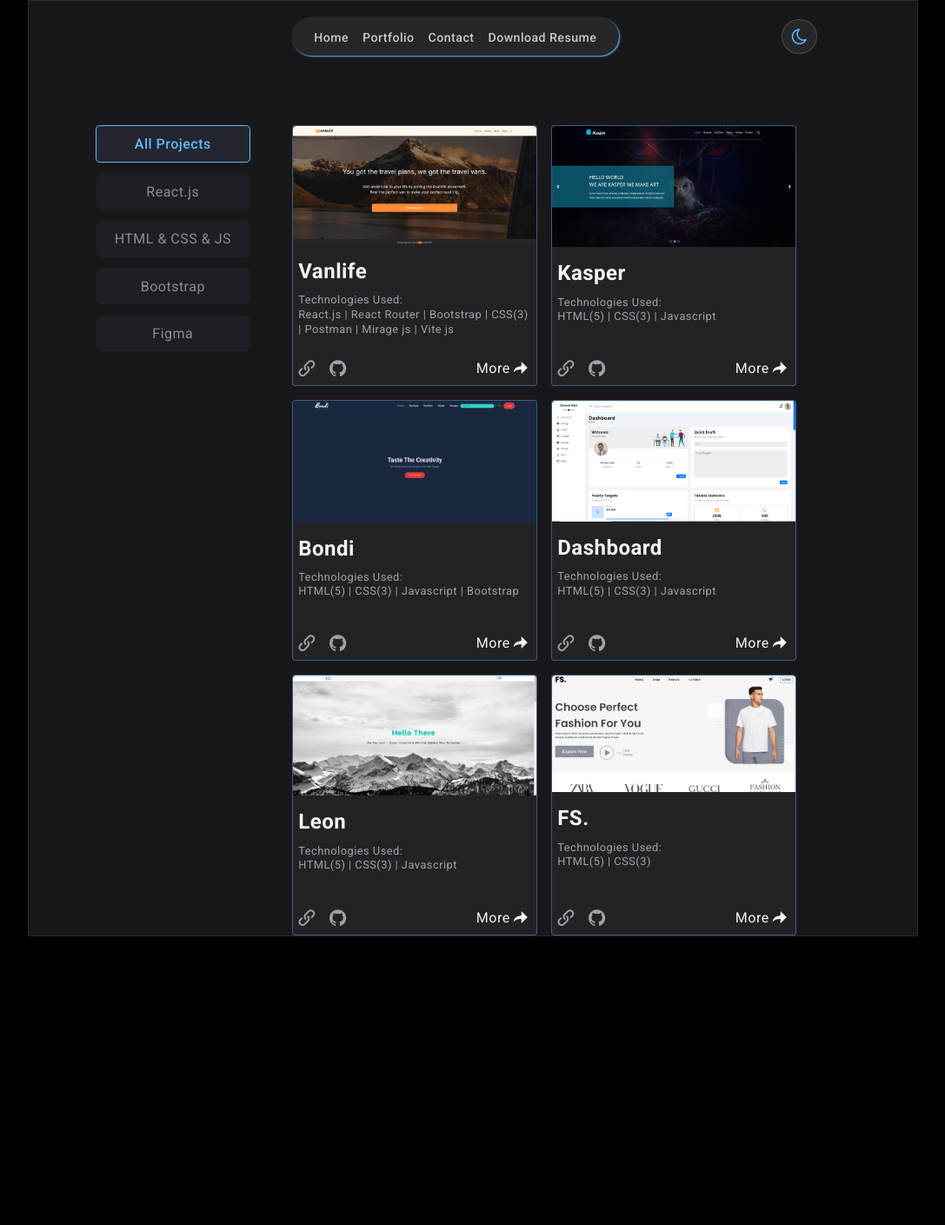
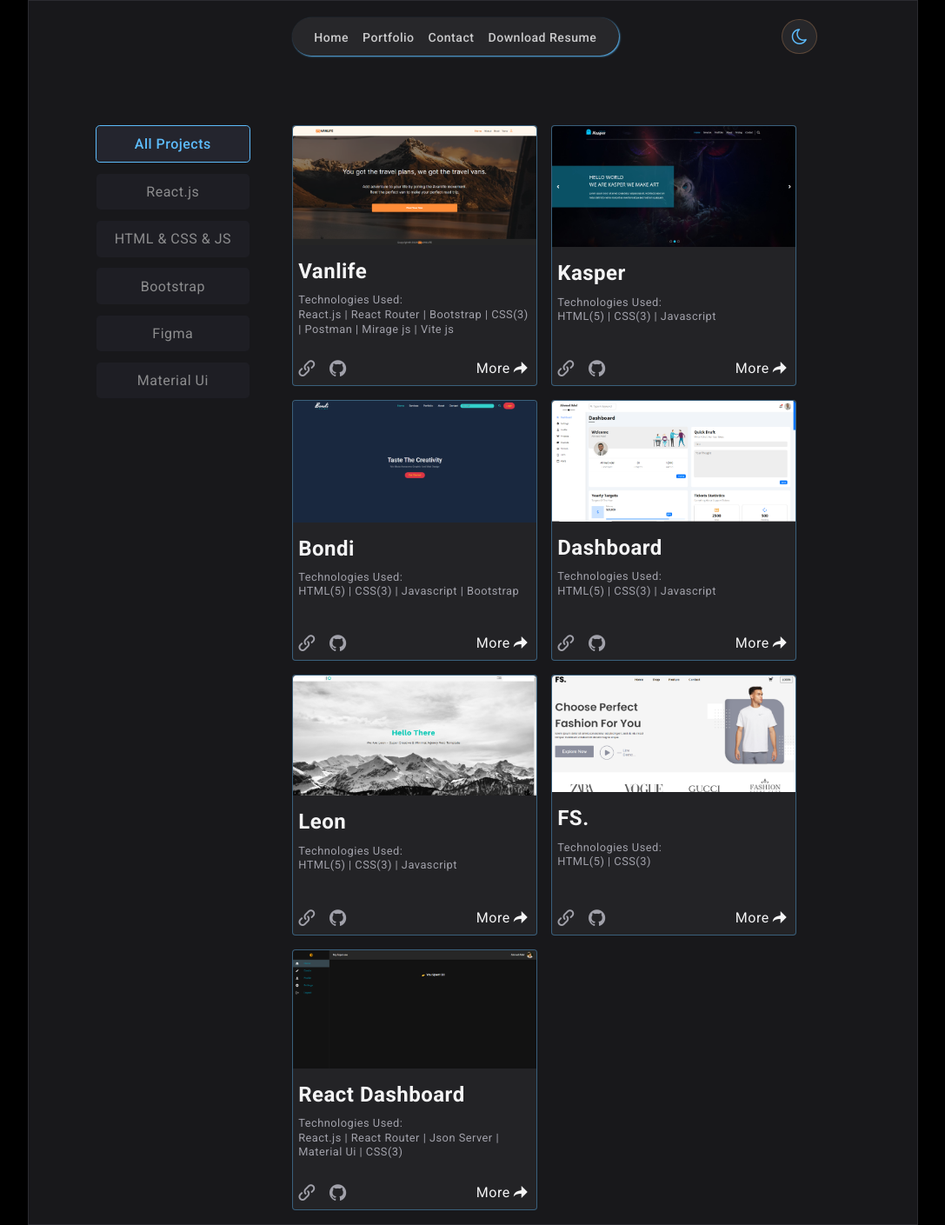
Before and after one commit to AhmedAdel700/Portfolio, a React (Vite) app: page /portfolio in a window 1280 px wide. Shown: the whole page at 87% size, without its empty margins (96-1183 px from the left). Before the commit the page ends 1077 px from the top, so only its background shows below. Built offline with nearby package versions, Linux system fonts and the light colour scheme.

Commit message:
Added React Dashboard Project

```diff
--- a/src/api.jsx
+++ b/src/api.jsx
@@ -73,4 +73,14 @@ export const dataOfProjects = [
     link: "https://ahmedadel700.github.io/FS/",
     catagory: ["HCJ", "all"],
   },
+  {
+    id: 7,
+    title: "React Dashboard",
+    description: "",
+    tech: "React.js | React Router | Json Server | Material Ui | CSS(3)",
+    image: "./images/ReactDashboard.png",
+    github: "https://github.com/AhmedAdel700/MUI-Dashboard",
+    link: "https://65f19880156b5f13deb2f0af--roaring-tiramisu-d98f20.netlify.app/",
+    catagory: ["material-ui", "all"],
+  },
 ];
--- a/src/pages/home/Home.jsx
+++ b/src/pages/home/Home.jsx
@@ -1,6 +1,7 @@
 import Footer from "../../components/3-footer/Footer";
 import Lottie from "lottie-react";
 import homeAnimation from "../../../public/animations/Animation - 1709228982734.json";
+import MUI from "../../../public/images/MUI.png";
 import "./home.css";
 export default function Home() {
   return (
@@ -26,6 +27,9 @@ export default function Home() {
                 <li className="icon-css31"></li>
                 <li className="icon-javascript"></li>
                 <li className="icon-bootstrap"></li>
+                <li>
+                  <img className="mui" src={MUI} alt="MUI" />
+                </li>
                 <li className="icon-postman"></li>
                 <li className="icon-react"></li>
                 <li className="icon-redux"></li>
--- a/src/pages/home/home.css
+++ b/src/pages/home/home.css
@@ -89,6 +89,11 @@ section.home-page .right-section .home-animation {
   width: 27rem;
   margin: 3rem 4rem 0;
 }
+.mui {
+  max-width: 60%;
+  max-height: 60%;
+  user-select: none;
+}
 /*End Right-Section*/
 
 /*Start Responsive*/
--- a/src/pages/portfolio/Portfolio.jsx
+++ b/src/pages/portfolio/Portfolio.jsx
@@ -98,6 +98,15 @@ export default function Portfolio() {
         >
           Figma
         </button>
+        <button
+          onClick={() => {
+            isActive(6);
+            filteredData("material-ui");
+          }}
+          className={active === 6 && "activeLink"}
+        >
+          Material Ui
+        </button>
       </section>
       <section className="right-section flex">{projects}</section>
     </main>
--- a/src/pages/portfolio/portfolio.css
+++ b/src/pages/portfolio/portfolio.css
@@ -13,6 +13,7 @@ main.flex {
   gap: 3rem;
   min-height: calc(100vh - 4.1rem);
   align-items: start;
+  margin-bottom: 1rem;
 }
 /*End Main*/
 
```
Also changed, not shown: public/images/MUI.png (added), public/images/ReactDashboard.png (added).
